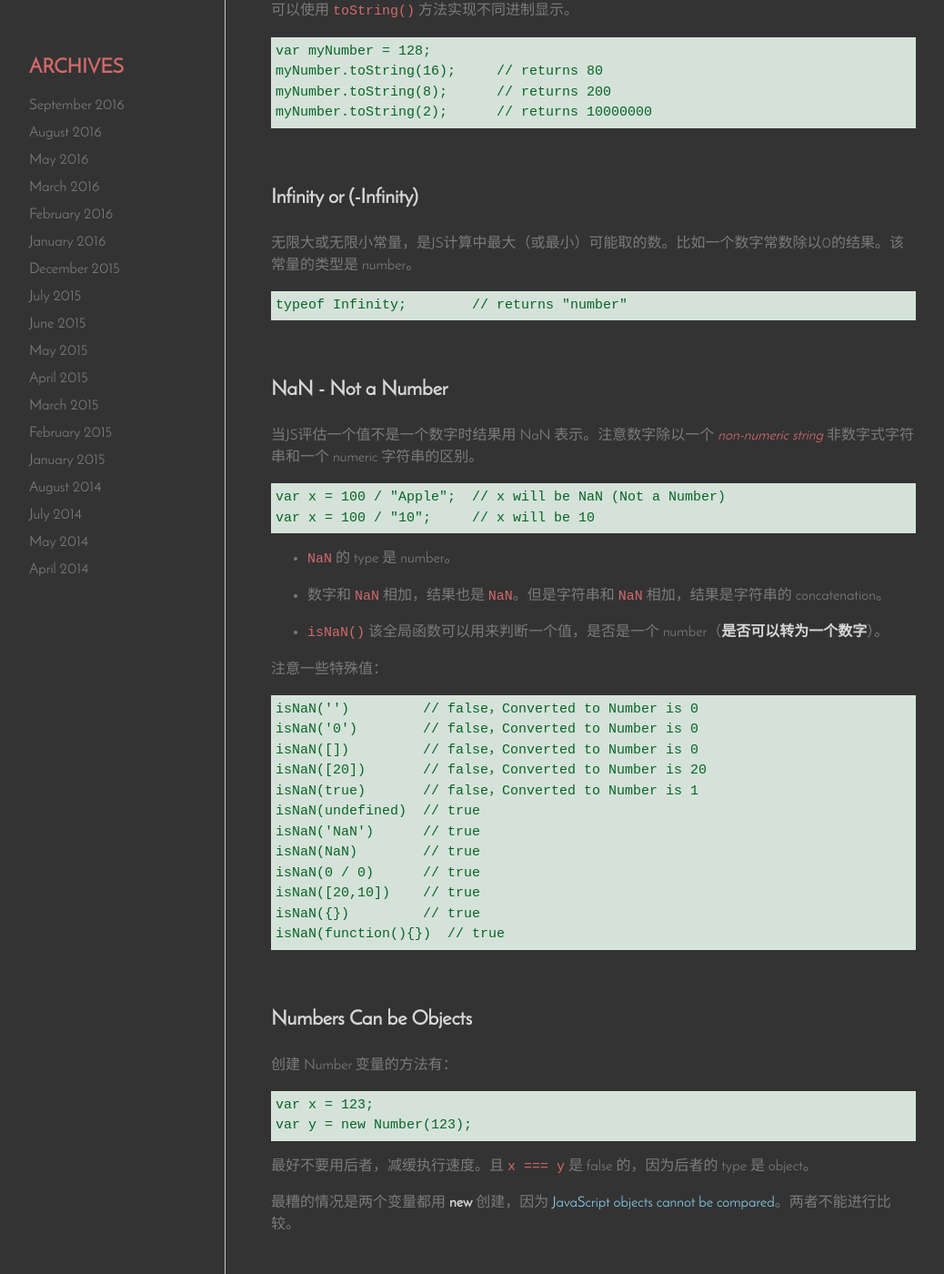
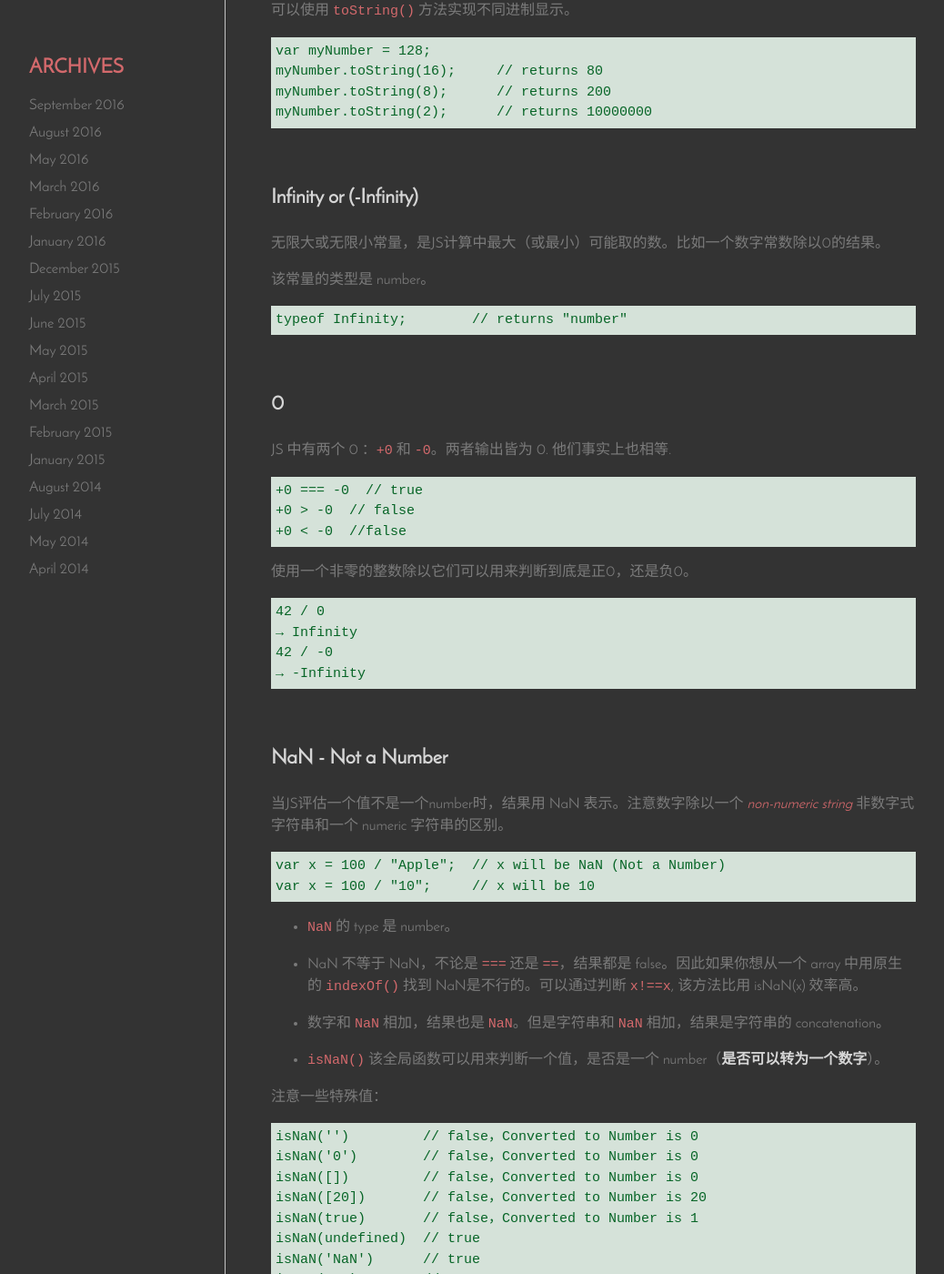
Before and after one commit to Vivi-wu/dive-into-web, a Jekyll site: the page built from _posts/2015-05-03-JavaScript-Number.markdown, in a window 1280 px wide and 1400 px high, scrolled down 779 px. Shown: the whole window at 91% size, without its empty margins (98-1136 px from the left). Built offline with Jekyll 4.4.1, drawn with Linux system fonts in a browser that asks for light colours; nearby versions of some CDN libraries.

Commit message:
update 巧用逻辑操作符，再次认识JS中 NaN、0、Infinity

```diff
--- a/_posts/2015-05-02-JavaScript-Data-type.markdown
+++ b/_posts/2015-05-02-JavaScript-Data-type.markdown
@@ -125,6 +125,8 @@ An empty string converts to 0. A non-numeric string converts to **NaN** which is
 
     var y = "5";      // y is a string
     var x = + y;      // x is a number
+    var z = "apple";
+    x = +z;  // x is NaN
 
 如果 y 不是一个可以转为 number 的变量，x 的类型依然会变成 number，但是值为 `NaN`
 
--- a/_posts/2015-05-03-JavaScript-Number.markdown
+++ b/_posts/2015-05-03-JavaScript-Number.markdown
@@ -33,18 +33,36 @@ JS默认数字是**十进制**显示。以 `0x` 开头的数字为十六进制
 
 ### Infinity or (-Infinity)
 
-无限大或无限小常量，是JS计算中最大（或最小）可能取的数。比如一个数字常数除以0的结果。该常量的类型是 number。
+无限大或无限小常量，是JS计算中最大（或最小）可能取的数。比如一个数字常数除以0的结果。
+
+该常量的类型是 number。
 
     typeof Infinity;        // returns "number"
 
+### 0
+
+JS 中有两个 0 ：`+0` 和 `-0`。两者输出皆为 0. 他们事实上也相等.
+
+    +0 === -0  // true
+    +0 > -0  // false
+    +0 < -0  //false
+
+使用一个非零的整数除以它们可以用来判断到底是正0，还是负0。
+
+    42 / 0
+    → Infinity
+    42 / -0
+    → -Infinity
+
 ### NaN - Not a Number
 
-当JS评估一个值不是一个数字时结果用 NaN 表示。注意数字除以一个 _non-numeric string_ 非数字式字符串和一个 numeric 字符串的区别。
+当JS评估一个值不是一个number时，结果用 NaN 表示。注意数字除以一个 _non-numeric string_ 非数字式字符串和一个 numeric 字符串的区别。
 
     var x = 100 / "Apple";  // x will be NaN (Not a Number)
     var x = 100 / "10";     // x will be 10
 
 + `NaN` 的 type 是 number。
++ NaN 不等于 NaN，不论是 `===` 还是 `==`，结果都是 false。因此如果你想从一个 array 中用原生的 `indexOf()` 找到 NaN是不行的。可以通过判断 `x!==x`, 该方法比用 isNaN(x) 效率高。
 + 数字和 `NaN` 相加，结果也是 `NaN`。但是字符串和 `NaN` 相加，结果是字符串的 concatenation。
 + `isNaN()` 该全局函数可以用来判断一个值，是否是一个 number（**是否可以转为一个数字**）。
 
```
Also changed, not shown: _posts/2014-05-01-JavaScript-Syntax.markdown (+16 -0 lines).
